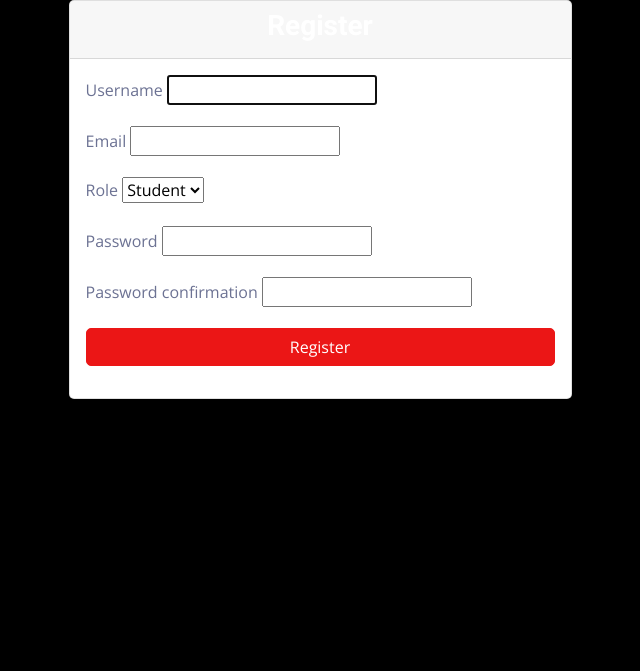
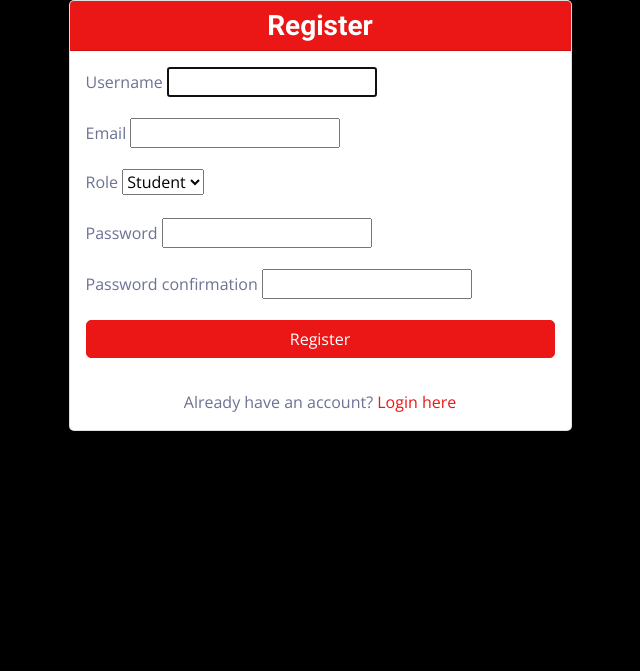
Before and after one commit to MariamKhoKh/Skill-Hub, a Django app: page /register/ in a window 1280 px wide. Shown: the part 90-761 px from the top of the page, without its empty margins (445-1085 px from the left). Run offline with Django 5.2, Linux system fonts and the light colour scheme; data that the repository does not hold is empty; parts of the project's set-up code (start-up, migrations or seed data) failed here and were passed over; some libraries are stand-ins or nearby versions.

Commit message:
add style, connect

```diff
--- a/skillhub/users/templates/users/register.html
+++ b/skillhub/users/templates/users/register.html
@@ -1,13 +1,11 @@
 {% extends 'base.html' %}
-
 {% block title %}Register - SkillHub{% endblock %}
-
 {% block content %}
 <div class="row justify-content-center">
     <div class="col-md-6">
-        <div class="card">
-            <div class="card-header">
-                <h3 class="text-center">Register</h3>
+        <div class="card shadow-sm">
+            <div class="card-header bg-primary text-white">
+                <h3 class="text-center mb-0">Register</h3>
             </div>
             <div class="card-body">
                 <form method="post">
@@ -26,8 +24,15 @@
                             {% endif %}
                         </div>
                     {% endfor %}
-                    <button type="submit" class="btn btn-primary w-100">Register</button>
+                    <button type="submit" class="btn btn-primary w-100 mb-3">Register</button>
                 </form>
+                <div class="text-center">
+                    <p class="mb-0">Already have an account?
+                        <a href="{% url 'login' %}" class="text-primary text-decoration-none">
+                            Login here
+                        </a>
+                    </p>
+                </div>
             </div>
         </div>
     </div>
```
Also changed, not shown: skillhub/users/templates/users/login.html (+11 -6 lines).
